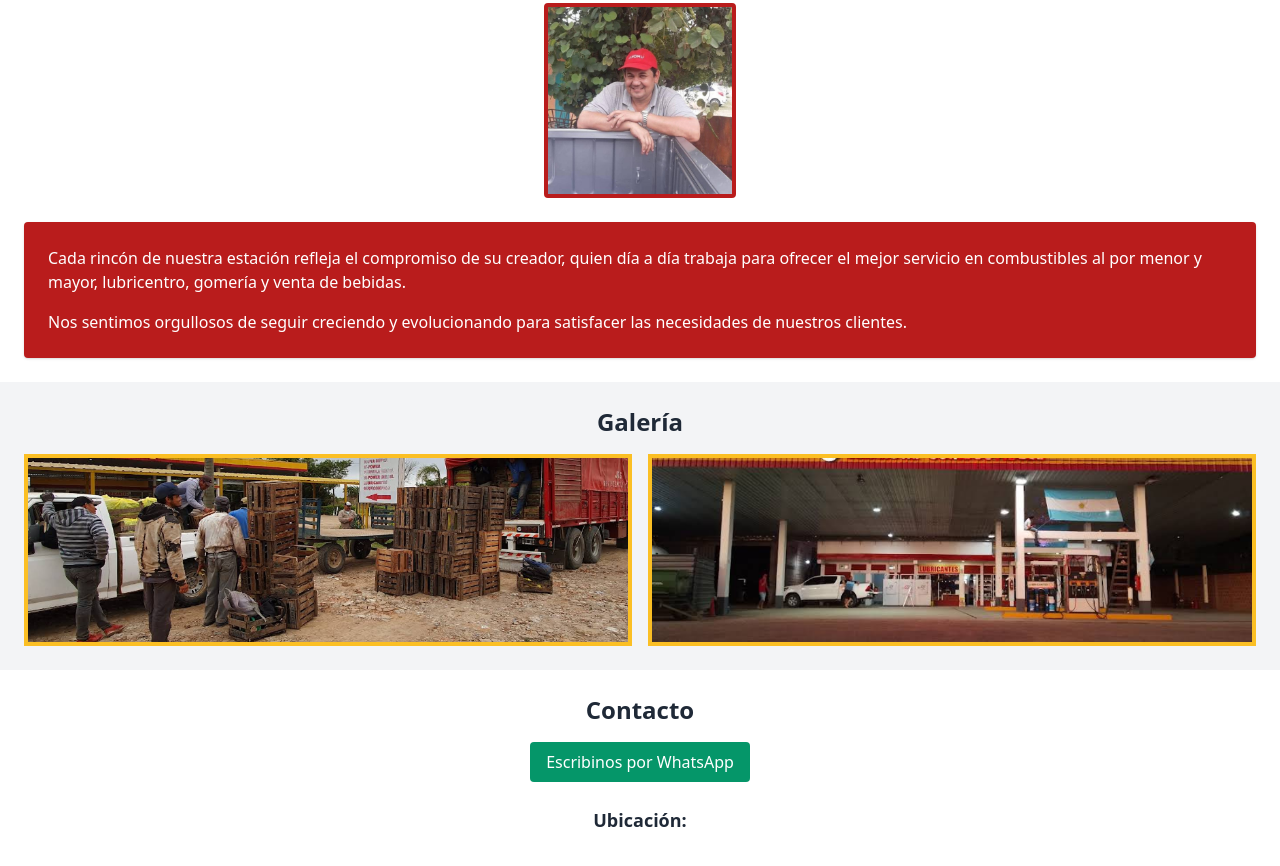
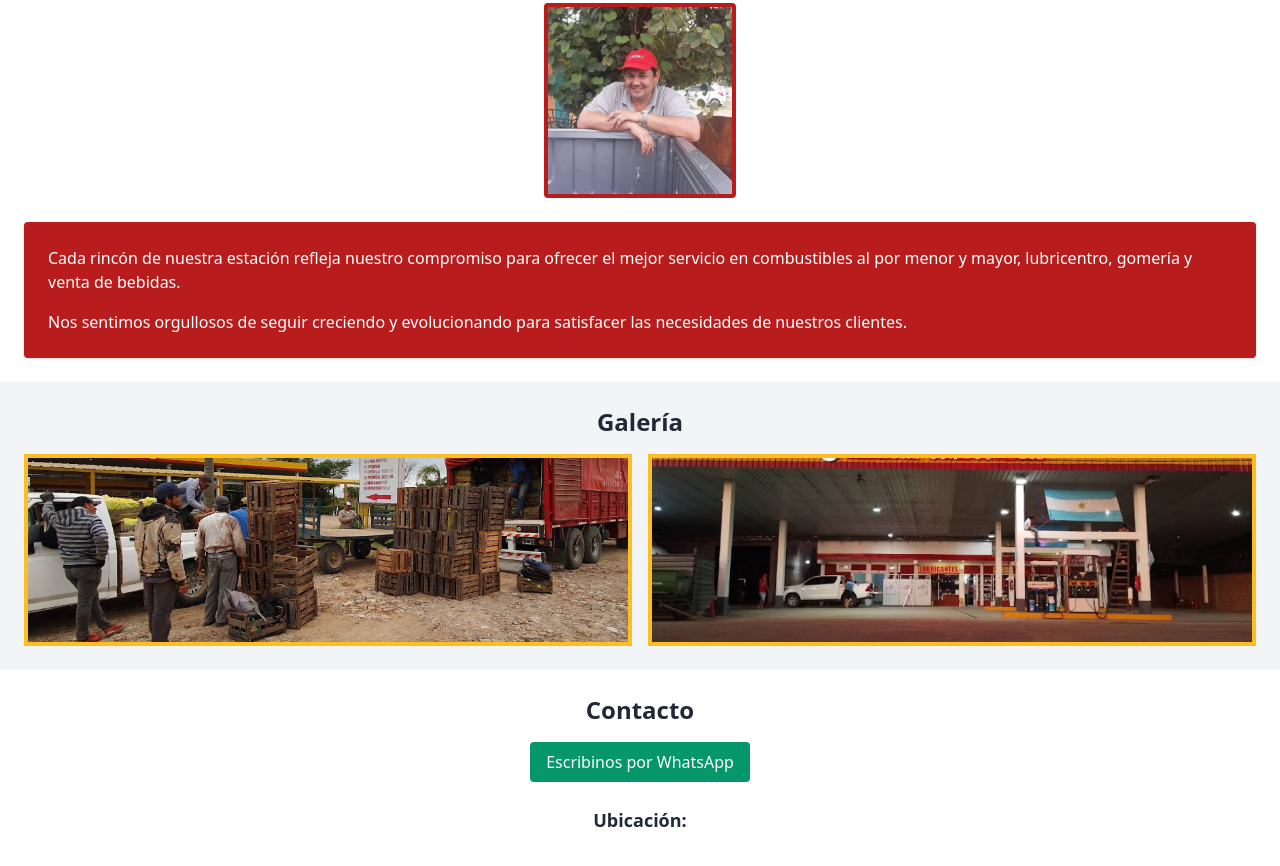
Before and after one commit to cristianmedinaa/Sergio-combus, a plain HTML site: page index.html in a window 1280 px wide. Shown: the part 957-1823 px from the top of the page. Drawn offline with nearby package versions, Linux system fonts and the light colour scheme; grey boxes are pictures that could not be loaded.

Commit message:
Update index.html

```diff
--- a/index.html
+++ b/index.html
@@ -85,7 +85,7 @@
         <img src="Imagenes/Sergio.jpg" alt="Sergio Medina" class="mx-auto w-48 h-auto rounded border-4 border-red-700 bounce" />
       </div>
       <div class="bg-red-700 text-white p-6 rounded shadow">
-        <p class="mb-4">Cada rincón de nuestra estación refleja el compromiso de su creador, quien día a día trabaja para ofrecer el mejor servicio en combustibles al por menor y mayor, lubricentro, gomería y venta de bebidas.</p>
+        <p class="mb-4">Cada rincón de nuestra estación refleja nuestro compromiso para ofrecer el mejor servicio en combustibles al por menor y mayor, lubricentro, gomería y venta de bebidas.</p>
         <p>Nos sentimos orgullosos de seguir creciendo y evolucionando para satisfacer las necesidades de nuestros clientes.</p>
       </div>
     </section>
```
